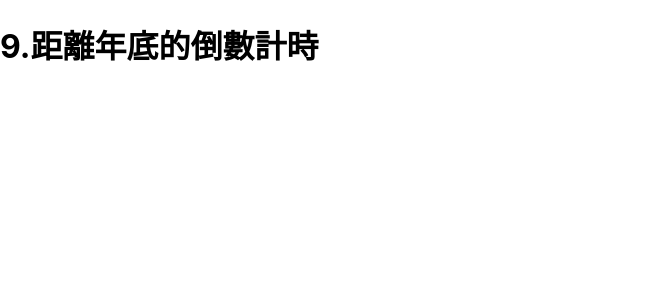
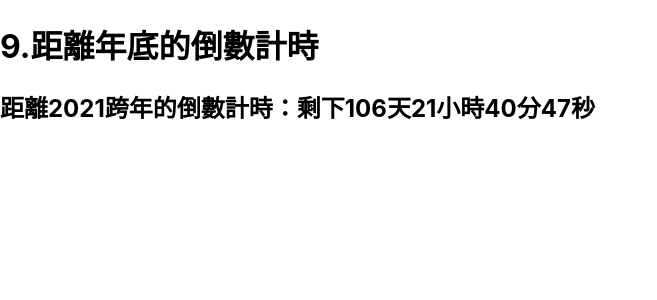
Before and after one commit to michelle3356/review-react, a React (Create React App) app: page /H9HappyNewYear in a window 1280 px wide. Shown: the top 300 px of the page, without its empty margins (0-657 px from the left). Built offline with nearby package versions, Linux system fonts and the light colour scheme.

Commit message:
happy new year

```diff
--- a/src/H9HappyNewYear.js
+++ b/src/H9HappyNewYear.js
@@ -1,14 +1,35 @@
 import React from 'react';
 
 class H9HappyNewYear extends React.Component{
-  constructor(){
-    super();
+  constructor(props){
+    super(props);
+    this.state = {
+      year: 2021,
+      remaining: (+new Date("2021/01/01 00:00:00") - +new Date())/1000
+    }
+  }
+
+  componentDidMount() {
+    this.setInterval = setInterval(this.backTime.bind(this),
+    1000)
+  }
+
+  backTime(){
+    this.setState({
+      remaining: (+new Date("2021/01/01 00:00:00") - +new Date())/1000
+    })
   }
 
   render(){
     return(
       <div>
         <h1>9.距離年底的倒數計時</h1>
+        <h2>距離{this.state.year}跨年的倒數計時：剩下
+          {Math.floor(this.state.remaining/86400)}天
+          {Math.floor(this.state.remaining/60/60%24)}小時
+          {Math.floor(this.state.remaining/60)%60}分
+          {Math.floor(this.state.remaining%60)}秒
+        </h2>
       </div>
     )
   }
```
